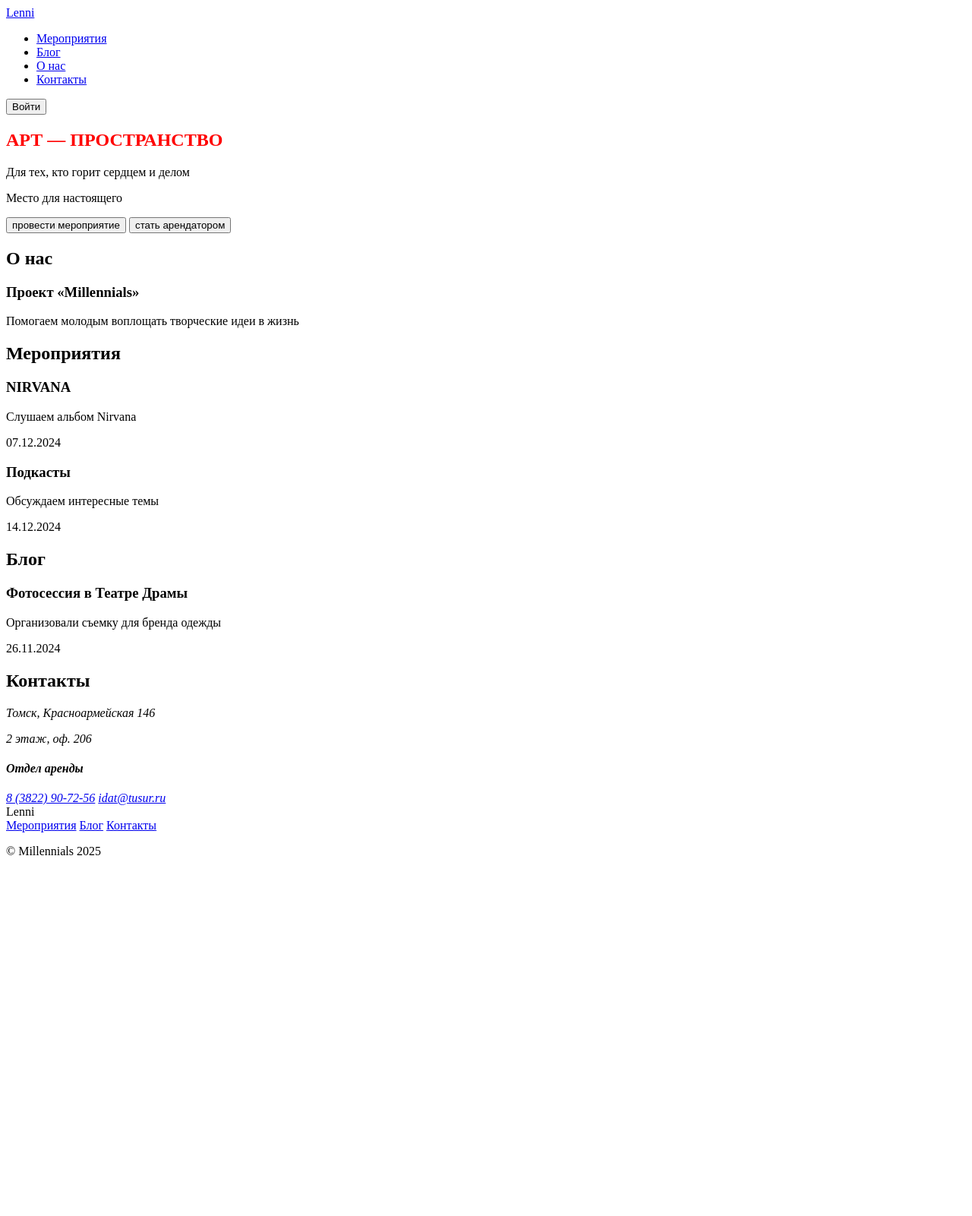
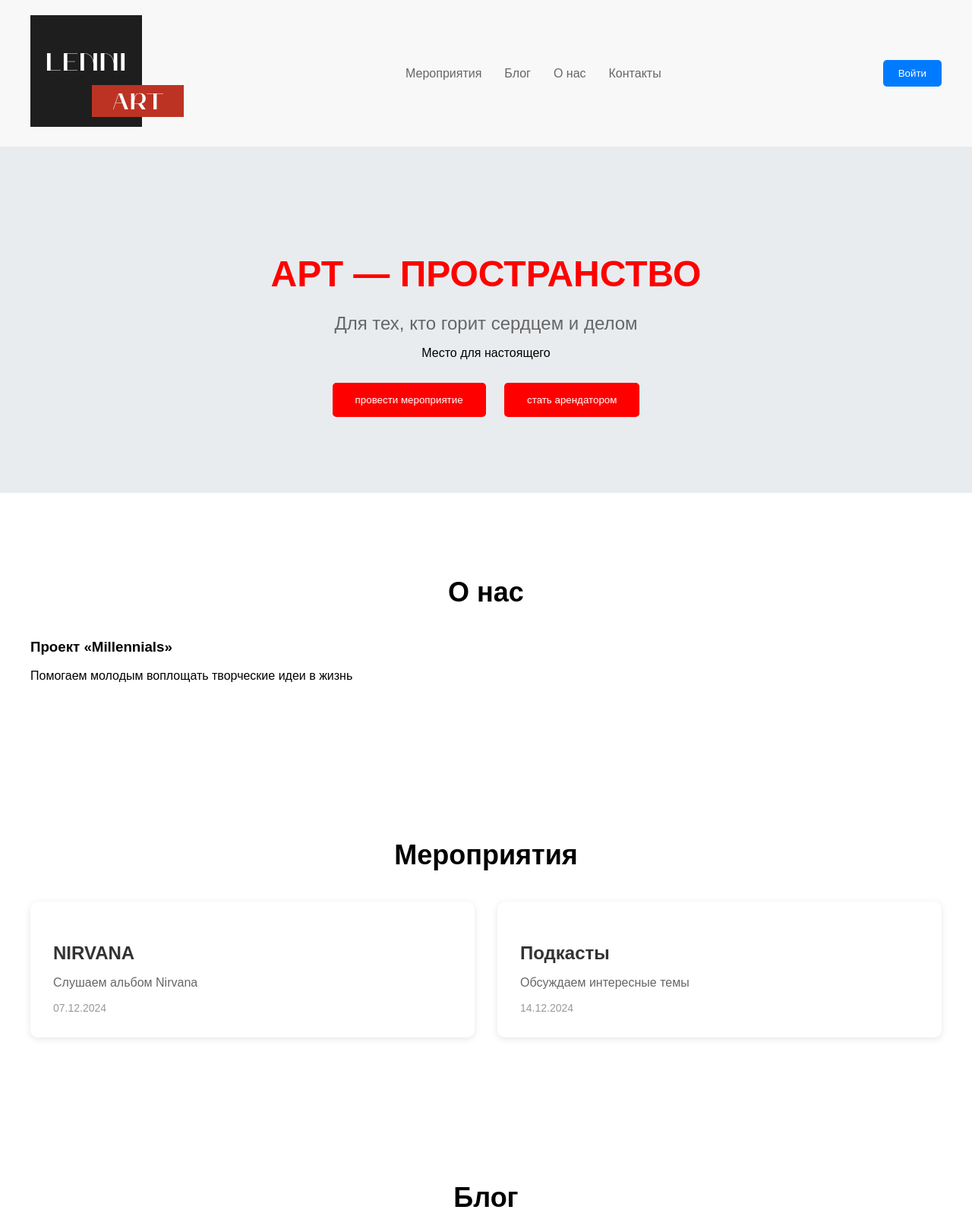
Before and after one commit to aleksandrsentyakov/lenni, a plain HTML site: page index.html in a window 1280 px wide. Shown: the top 1601 px of the page at 76% size. Before the commit the page ends 1146 px from the top, so only its background shows below. Drawn offline with Linux system fonts and the light colour scheme.

Commit message:
Обновление: добавлен логотип, стили навигации

```diff
--- a/index.html
+++ b/index.html
@@ -2,78 +2,103 @@
 <html lang="ru">
   <head>
     <meta charset="UTF-8" />
+
     <title>Lenni Art - Арт-пространство</title>
     <link rel="stylesheet" href="styles/styles.css" />
   </head>
-  <body>
-    <header class="page-header">
-      <nav class="main-nav">
-        <a class="logo" href="#">Lenni</a>
-        <ul class="nav-list">
-          <li><a class="nav-link" href="#events">Мероприятия</a></li>
-          <li><a class="nav-link" href="#blog">Блог</a></li>
-          <li><a class="nav-link" href="#about">О нас</a></li>
-          <li><a class="nav-link" href="#contacts">Контакты</a></li>
+  <body class="page">
+    <header class="header">
+      <nav class="nav">
+        <a class="nav__logo" href="#">
+          <img
+            src="assets/images/logo.svg"
+            alt="Lenni Art"
+            width="202"
+            height="147"
+          />
+        </a>
+        <ul class="nav__list">
+          <li class="nav__item">
+            <a class="nav__link" href="#events">Мероприятия</a>
+          </li>
+          <li class="nav__item">
+            <a class="nav__link" href="#blog">Блог</a>
+          </li>
+          <li class="nav__item">
+            <a class="nav__link" href="#about">О нас</a>
+          </li>
+          <li class="nav__item">
+            <a class="nav__link" href="#contacts">Контакты</a>
+          </li>
         </ul>
-        <button class="login-btn" type="button">Войти</button>
+        <button class="nav__button" type="button">Войти</button>
       </nav>
     </header>
-    <main class="main-content">
-      <section class="hero-section">
-        <h1 class="hero-title">АРТ — ПРОСТРАНСТВО</h1>
-        <p class="hero-subtitle">Для тех, кто горит сердцем и делом</p>
-        <p class="hero-text">Место для настоящего</p>
-        <div class="hero-buttons">
-          <button class="hero-btn" type="button">провести мероприятие</button>
-          <button class="hero-btn" type="button">стать арендатором</button>
+
+    <main class="main">
+      <section class="hero">
+        <h1 class="hero__title">АРТ — ПРОСТРАНСТВО</h1>
+        <p class="hero__subtitle">Для тех, кто горит сердцем и делом</p>
+        <p class="hero__text">Место для настоящего</p>
+        <div class="hero__buttons">
+          <button class="hero__button" type="button">
+            провести мероприятие
+          </button>
+          <button class="hero__button" type="button">стать арендатором</button>
         </div>
       </section>
-      <section class="about-section" id="about">
-        <h2 class="section-title">О нас</h2>
-        <div class="about-content">
-          <h3 class="project-title">Проект «Millennials»</h3>
-          <p class="project-text">
+
+      <section class="about" id="about">
+        <h2 class="about__title">О нас</h2>
+        <div class="about__content">
+          <h3 class="about__project-title">Проект «Millennials»</h3>
+          <p class="about__project-text">
             Помогаем молодым воплощать творческие идеи в жизнь
           </p>
         </div>
       </section>
-      <section class="events-section" id="events">
-        <h2 class="section-title">Мероприятия</h2>
-        <div class="events-grid">
+
+      <section class="events" id="events">
+        <h2 class="events__title">Мероприятия</h2>
+        <div class="events__grid">
           <article class="event-card">
-            <h3 class="event-name">NIRVANA</h3>
-            <p class="event-desc">Слушаем альбом Nirvana</p>
-            <time class="event-date">07.12.2024</time>
+            <h3 class="event-card__title">NIRVANA</h3>
+            <p class="event-card__description">Слушаем альбом Nirvana</p>
+            <time class="event-card__date">07.12.2024</time>
           </article>
           <article class="event-card">
-            <h3 class="event-name">Подкасты</h3>
-            <p class="event-desc">Обсуждаем интересные темы</p>
-            <time class="event-date">14.12.2024</time>
+            <h3 class="event-card__title">Подкасты</h3>
+            <p class="event-card__description">Обсуждаем интересные темы</p>
+            <time class="event-card__date">14.12.2024</time>
           </article>
         </div>
       </section>
-      <section class="blog-section" id="blog">
-        <h2 class="section-title">Блог</h2>
-        <div class="blog-grid">
+
+      <section class="blog" id="blog">
+        <h2 class="blog__title">Блог</h2>
+        <div class="blog__grid">
           <article class="blog-post">
-            <h3 class="post-title">Фотосессия в Театре Драмы</h3>
-            <p class="post-excerpt">Организовали съемку для бренда одежды</p>
-            <time class="post-date">26.11.2024</time>
+            <h3 class="blog-post__title">Фотосессия в Театре Драмы</h3>
+            <p class="blog-post__excerpt">
+              Организовали съемку для бренда одежды
+            </p>
+            <time class="blog-post__date">26.11.2024</time>
           </article>
         </div>
       </section>
-      <section class="contacts-section" id="contacts">
-        <h2 class="section-title">Контакты</h2>
-        <div class="contacts-content">
-          <address class="contact-address">
-            <p class="address-line">Томск, Красноармейская 146</p>
-            <p class="address-line">2 этаж, оф. 206</p>
-            <div class="contact-department">
-              <h4 class="dept-title">Отдел аренды</h4>
-              <a class="contact-phone" href="tel:+73822907256"
+
+      <section class="contacts" id="contacts">
+        <h2 class="contacts__title">Контакты</h2>
+        <div class="contacts__content">
+          <address class="contacts__address">
+            <p class="contacts__address-line">Томск, Красноармейская 146</p>
+            <p class="contacts__address-line">2 этаж, оф. 206</p>
+            <div class="contacts__department">
+              <h4 class="contacts__department-title">Отдел аренды</h4>
+              <a class="contacts__phone" href="tel:+73822907256"
                 >8 (3822) 90-72-56</a
               >
-              <a class="contact-email" href="mailto:idat@tusur.ru"
+              <a class="contacts__email" href="mailto:idat@tusur.ru"
                 >idat@tusur.ru</a
               >
             </div>
@@ -81,16 +106,17 @@
         </div>
       </section>
     </main>
-    <footer class="page-footer">
-      <div class="footer-content">
-        <div class="footer-logo">Lenni</div>
-        <nav class="footer-nav">
-          <a class="footer-link" href="#events">Мероприятия</a>
-          <a class="footer-link" href="#blog">Блог</a>
-          <a class="footer-link" href="#contacts">Контакты</a>
+
+    <footer class="footer">
+      <div class="footer__content">
+        <div class="footer__logo">Lenni</div>
+        <nav class="footer__nav">
+          <a class="footer__link" href="#events">Мероприятия</a>
+          <a class="footer__link" href="#blog">Блог</a>
+          <a class="footer__link" href="#contacts">Контакты</a>
         </nav>
-        <div class="footer-copyright">
-          <p>&copy; Millennials 2025</p>
+        <div class="footer__copyright">
+          <p class="footer__copyright-text">&copy; Millennials 2025</p>
         </div>
       </div>
     </footer>
--- a/styles/styles.css
+++ b/styles/styles.css
@@ -1,3 +1,168 @@
-h1 {
-  color: red;
+html,
+body {
+  width: 100%;
+  margin: 0;
+  padding: 0;
 }
+
+/* Базовые стили */
+.page {
+  margin: 0;
+  font-family: Arial, sans-serif;
+}
+
+/* Шапка */
+.header {
+  background-color: #f8f8f8;
+  padding: 20px 0;
+}
+
+.nav {
+  display: flex;
+  justify-content: space-between;
+  align-items: center;
+  max-width: 1200px;
+  margin: 0 auto;
+  padding: 0 20px;
+}
+
+.nav__logo {
+  font-size: 24px;
+  font-weight: bold;
+  text-decoration: none;
+  color: #333;
+}
+
+.nav__list {
+  display: flex;
+  list-style: none;
+  margin: 0;
+  padding: 0;
+  gap: 30px;
+}
+
+.nav__link {
+  text-decoration: none;
+  color: #666;
+}
+
+.nav__button {
+  background-color: #007bff;
+  color: white;
+  border: none;
+  padding: 10px 20px;
+  border-radius: 5px;
+  cursor: pointer;
+}
+
+/* Герой секция */
+.hero {
+  text-align: center;
+  padding: 100px 20px;
+  background-color: #e9ecef;
+}
+
+.hero__title {
+  font-size: 48px;
+  margin-bottom: 20px;
+  color: red; /* Оставляем красный цвет как в задании */
+}
+
+.hero__subtitle {
+  font-size: 24px;
+  color: #666;
+  margin-bottom: 10px;
+}
+
+.hero__buttons {
+  margin-top: 30px;
+}
+
+.hero__button {
+  background-color: red;
+  color: white;
+  border: none;
+  padding: 15px 30px;
+  margin: 0 10px;
+  border-radius: 5px;
+  cursor: pointer;
+}
+
+/* Секции */
+.about,
+.events,
+.blog,
+.contacts {
+  padding: 80px 20px;
+  max-width: 1200px;
+  margin: 0 auto;
+}
+
+.about__title,
+.events__title,
+.blog__title,
+.contacts__title {
+  font-size: 36px;
+  margin-bottom: 40px;
+  text-align: center;
+}
+
+/* Карточки мероприятий */
+.events__grid {
+  display: grid;
+  grid-template-columns: repeat(auto-fit, minmax(300px, 1fr));
+  gap: 30px;
+}
+
+.event-card {
+  background-color: white;
+  padding: 30px;
+  border-radius: 10px;
+  box-shadow: 0 2px 10px rgba(0, 0, 0, 0.1);
+}
+
+.event-card__title {
+  font-size: 24px;
+  margin-bottom: 15px;
+  color: #333;
+}
+
+.event-card__description {
+  color: #666;
+  margin-bottom: 15px;
+}
+
+.event-card__date {
+  color: #999;
+  font-size: 14px;
+}
+
+/* Подвал */
+.footer {
+  background-color: pink;
+  color: white;
+  padding: 40px 20px;
+}
+
+.footer__content {
+  max-width: 1200px;
+  margin: 0 auto;
+  display: flex;
+  justify-content: space-between;
+  align-items: center;
+}
+
+.footer__logo {
+  font-size: 24px;
+  font-weight: bold;
+}
+
+.footer__nav {
+  display: flex;
+  gap: 20px;
+}
+
+.footer__link {
+  color: white;
+  text-decoration: none;
+}
```
